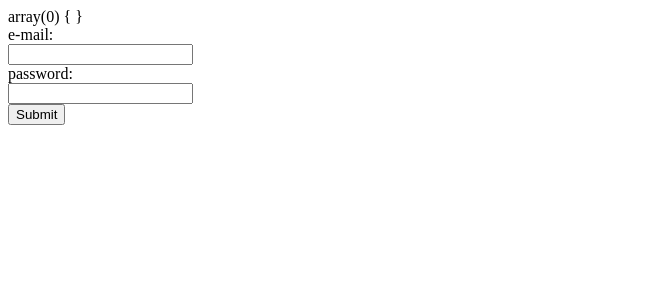
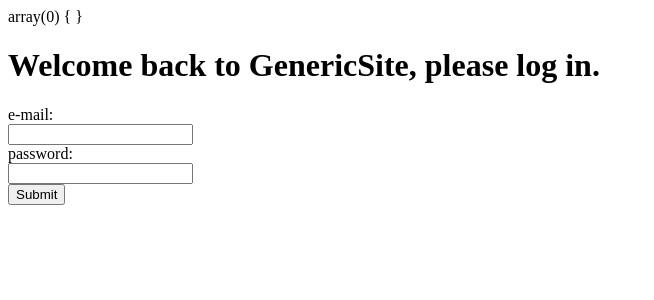
Before and after one commit to MonoraxXiV/php-mysql-introduction, a PHP site: page / in a window 1280 px wide. Shown: the top 300 px of the page, without its empty margins (0-654 px from the left). Run offline with PHP 8.4, Linux system fonts and the light colour scheme; data that the repository does not hold is empty.

Commit message:
adding error spans, will still give errors due to it not being able to read it

```diff
--- a/View/Login.php
+++ b/View/Login.php
@@ -10,11 +10,14 @@
     <title>Log in</title>
 </head>
 <body>
+<h1>Welcome back to GenericSite, please log in.</h1>
 <form  method="post">
 <label for="email">e-mail:</label><br>
 <input type="text" id="email" name="email"><br>
+    <span class="error"><?php echo $emailErr;?></span>
 <label for="password">password:</label><br>
 <input type="text" id="password" name="password"><br>
+    <span class="error"><?php echo $passErr;?></span>
 <input type="submit" value="Submit">
 </form>
 </body>
```
